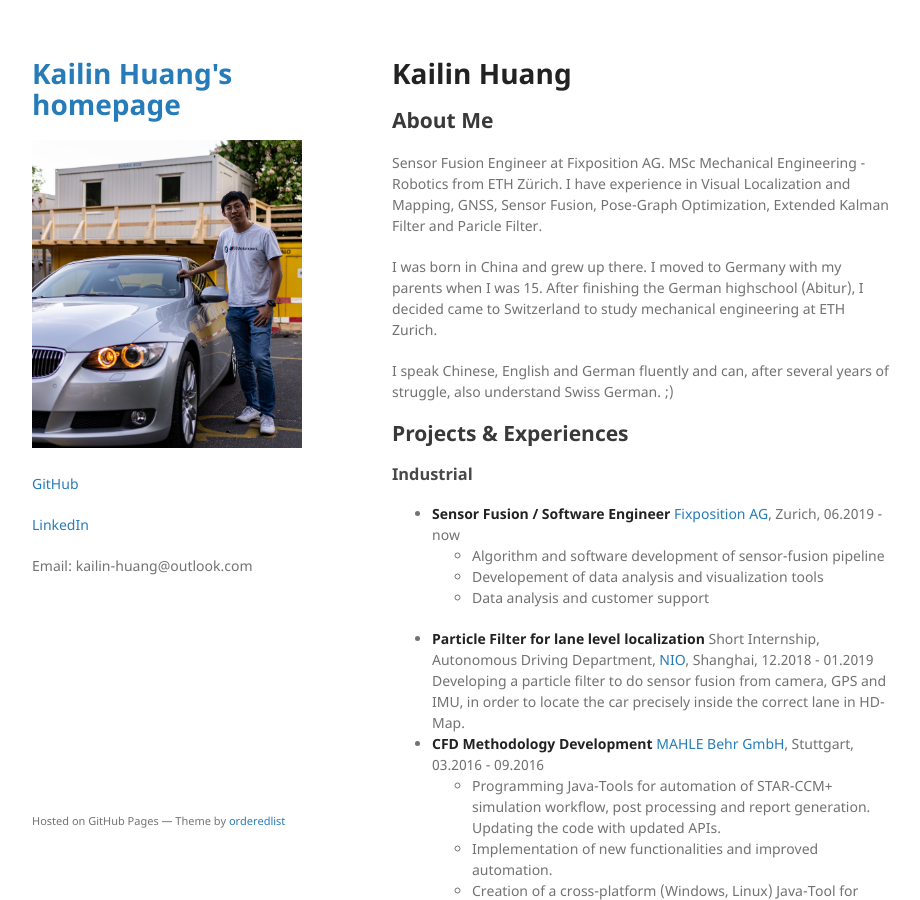
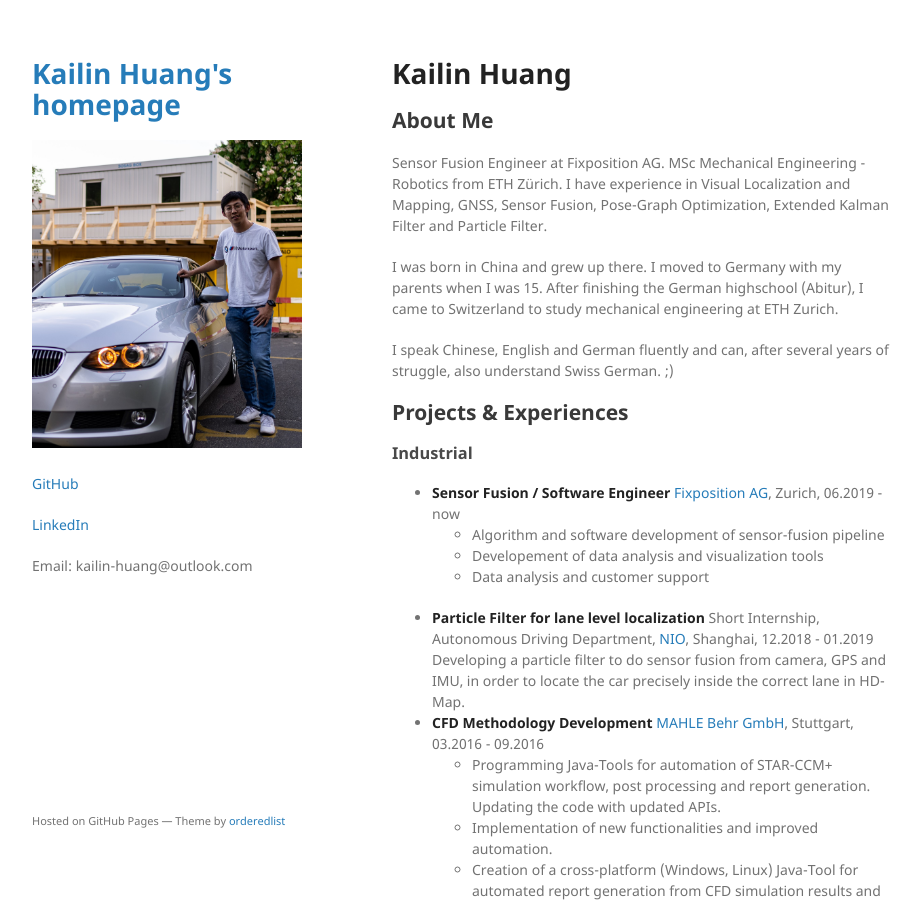
Before and after one commit to khuang93/khuang93.github.io, a Jekyll site: the page built from index.md, in a window 1280 px wide and 900 px high. Shown: the whole window, without its empty margins (178-1098 px from the left). Built offline with Jekyll 4.4.1, drawn with Linux system fonts in a browser that asks for light colours; our own code applies the rules of GitHub Pages for plain Markdown files; the repository's description, which GitHub fills in, is left out.

Commit message:
typo fix

```diff
--- a/index.md
+++ b/index.md
@@ -1,10 +1,9 @@
-<!-- ![](./resources/KailinHuangPhoto.jpg){:height="240px" width="240px"} -->
 # **Kailin Huang**
 
 ## About Me
-Sensor Fusion Engineer at Fixposition AG. MSc Mechanical Engineering - Robotics from ETH Zürich. I have experience in Visual Localization and Mapping, GNSS, Sensor Fusion,  Pose-Graph Optimization, Extended Kalman Filter and Paricle Filter.
+Sensor Fusion Engineer at Fixposition AG. MSc Mechanical Engineering - Robotics from ETH Zürich. I have experience in Visual Localization and Mapping, GNSS, Sensor Fusion,  Pose-Graph Optimization, Extended Kalman Filter and Particle Filter.
 
-I was born in China and grew up there. I moved to Germany with my parents when I was 15. After finishing the German highschool (Abitur), I decided came to Switzerland to study mechanical engineering at ETH Zurich.
+I was born in China and grew up there. I moved to Germany with my parents when I was 15. After finishing the German highschool (Abitur), I came to Switzerland to study mechanical engineering at ETH Zurich.
 
 I speak Chinese, English and German fluently and can, after several years of struggle, also understand Swiss German. ;)
 
```
Also changed, not shown: 1 other file.
